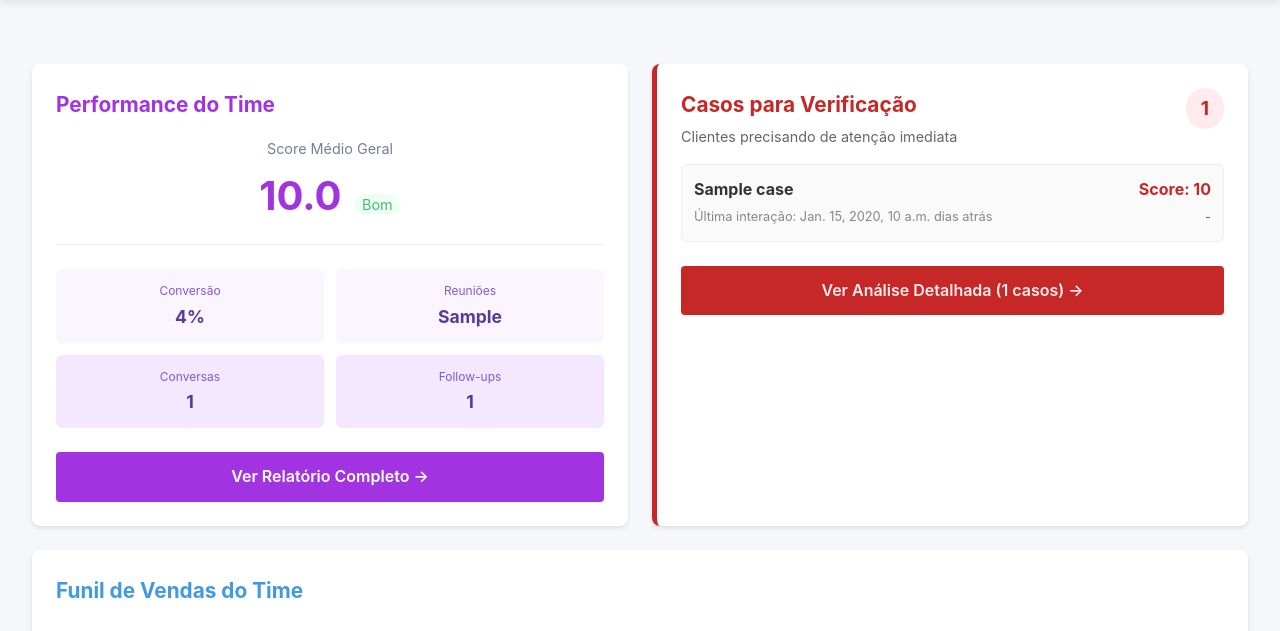
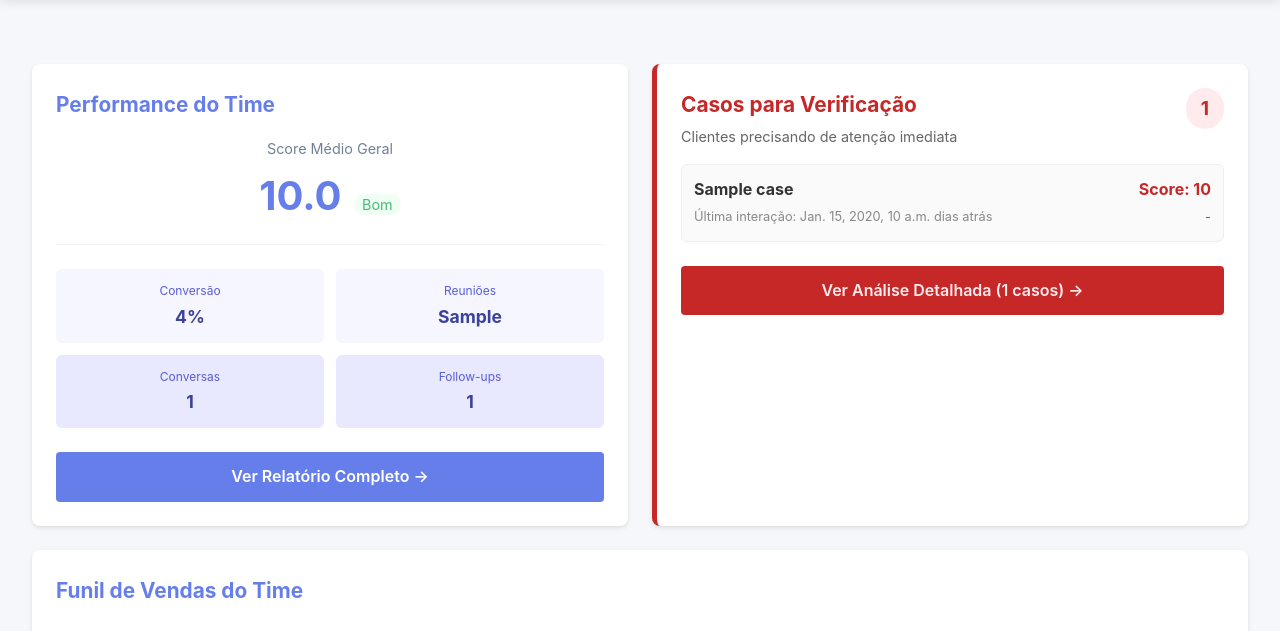
Before and after one commit to Alma-Intel/Cosmos, a Django app: template templates/conversations/workspace_supervisor.html in a window 1280 px wide. Shown: the part 94-725 px from the top of the page. Run offline with Django 4.2, Linux system fonts and the light colour scheme; the template is opened without the code that fills it: most values are stand-ins (such as "Sample title", 1, 10 or a date in 2020).

Commit message:
style: change titles color

```diff
--- a/templates/conversations/workspace_supervisor.html
+++ b/templates/conversations/workspace_supervisor.html
@@ -4,7 +4,7 @@
 <script src="https://cdn.jsdelivr.net/npm/chart.js"></script>
 
 <div style="display: flex; justify-content: space-between; align-items: center; margin-bottom: 2rem;">
-{% if can_switch_view %}
+    {% if can_switch_view %}
         {% if current_view == 'agent' %}
             <a href="?mode=supervisor" style="padding: 10px 20px; background: white; border: 1px solid #cbd5e0; color: #2d3748; border-radius: 6px; text-decoration: none; font-weight: bold; display: flex; align-items: center; gap: 8px;">
                 <span>📊</span> Ir para Visão Supervisor
@@ -20,7 +20,7 @@
 <div style="display: grid; grid-template-columns: repeat(auto-fit, minmax(400px, 1fr)); gap: 1.5rem;">
 
         <div style="background: white; border-radius: 8px; padding: 1.5rem; box-shadow: 0 2px 4px rgba(0,0,0,0.1); display: flex; flex-direction: column;">
-            <h2 style="font-size: 1.3rem; margin-bottom: 1rem; color: #a133e0; display: flex; align-items: center; gap: 8px;">
+            <h2 style="font-size: 1.3rem; margin-bottom: 1rem; color: #667eea; display: flex; align-items: center; gap: 8px;">
                 Performance do Time
             </h2>
 
@@ -28,38 +28,38 @@
                 <div style="flex: 1;">
                     <div style="text-align: center; margin-bottom: 1.5rem; padding-bottom: 1rem; border-bottom: 1px solid #f0f0f0;">
                         <span style="display: block; font-size: 0.9rem; color: #718096; margin-bottom: 0.25rem;">Score Médio Geral</span>
-                        <span style="font-size: 2.5rem; font-weight: 700; color: #a133e0;">{{ team_summary.avg_performance|floatformat:1 }}</span>
+                        <span style="font-size: 2.5rem; font-weight: 700; color: #667eea;">{{ team_summary.avg_performance|floatformat:1 }}</span>
                         <span style="font-size: 0.9rem; color: #48bb78; background: #f0fff4; padding: 2px 8px; border-radius: 12px; margin-left: 8px;">Bom</span>
                     </div>
 
                     <div style="display: grid; grid-template-columns: 1fr 1fr; gap: 0.75rem; margin-bottom: 1.5rem;">
 
-                        <div style="background: #faf5ff; padding: 0.75rem; border-radius: 6px; text-align: center;">
-                            <span style="display: block; font-size: 0.75rem; color: #805ad5; margin-bottom: 2px;">Conversão</span>
-                            <strong style="font-size: 1.1rem; color: #553c9a;">{{ team_summary.conversion_rate }}%</strong>
+                        <div style="background: #f5f6ff; padding: 0.75rem; border-radius: 6px; text-align: center;">
+                            <span style="display: block; font-size: 0.75rem; color: #5a5cd5; margin-bottom: 2px;">Conversão</span>
+                            <strong style="font-size: 1.1rem; color: #3c429a;">{{ team_summary.conversion_rate }}%</strong>
                         </div>
 
-                        <div style="background: #faf5ff; padding: 0.75rem; border-radius: 6px; text-align: center;">
-                            <span style="display: block; font-size: 0.75rem; color: #805ad5; margin-bottom: 2px;">Reuniões</span>
-                            <strong style="font-size: 1.1rem; color: #553c9a;">{{ team_summary.meetings_scheduled }}</strong>
+                        <div style="background: #f5f6ff; padding: 0.75rem; border-radius: 6px; text-align: center;">
+                            <span style="display: block; font-size: 0.75rem; color: #5a5cd5; margin-bottom: 2px;">Reuniões</span>
+                            <strong style="font-size: 1.1rem; color: #3c429a;">{{ team_summary.meetings_scheduled }}</strong>
                         </div>
 
-                        <div style="background: #f3e8ff; padding: 0.75rem; border-radius: 6px; text-align: center;">
-                            <span style="display: block; font-size: 0.75rem; color: #805ad5; margin-bottom: 2px;">Conversas</span>
-                            <strong style="font-size: 1.1rem; color: #553c9a;">{{ team_summary.total_conversations }}</strong>
+                        <div style="background: #e8e8ff; padding: 0.75rem; border-radius: 6px; text-align: center;">
+                            <span style="display: block; font-size: 0.75rem; color: #5a5cd5; margin-bottom: 2px;">Conversas</span>
+                            <strong style="font-size: 1.1rem; color: #3c429a;">{{ team_summary.total_conversations }}</strong>
                         </div>
 
-                        <div style="background: #f3e8ff; padding: 0.75rem; border-radius: 6px; text-align: center;">
-                            <span style="display: block; font-size: 0.75rem; color: #805ad5; margin-bottom: 2px;">Follow-ups</span>
-                            <strong style="font-size: 1.1rem; color: #553c9a;">{{ team_summary.total_follow_ups }}</strong>
+                        <div style="background: #e8e8ff; padding: 0.75rem; border-radius: 6px; text-align: center;">
+                            <span style="display: block; font-size: 0.75rem; color: #5a5cd5; margin-bottom: 2px;">Follow-ups</span>
+                            <strong style="font-size: 1.1rem; color: #3c429a;">{{ team_summary.total_follow_ups }}</strong>
                         </div>
 
                     </div>
                 </div>
 
-                <a href="{% url 'team_performance_detail' %}" style="display: block; text-align: center; padding: 0.75rem; background: #a133e0; color: white; text-decoration: none; border-radius: 4px; font-weight: 600; transition: background 0.2s; margin-top: auto;"
-                onmouseover="this.style.background='#8b21c9'"
-                onmouseout="this.style.background='#a133e0'">
+                <a href="{% url 'team_performance_detail' %}" style="display: block; text-align: center; padding: 0.75rem; background: #667eea; color: white; text-decoration: none; border-radius: 4px; font-weight: 600; transition: background 0.2s; margin-top: auto;"
+                onmouseover="this.style.background='#485db9'"
+                onmouseout="this.style.background='#667eea'">
                     Ver Relatório Completo &rarr;
                 </a>
             {% else %}
@@ -109,7 +109,7 @@
     </div>
 
         <div style="background: white; border-radius: 8px; padding: 1.5rem; box-shadow: 0 2px 4px rgba(0,0,0,0.1); grid-column: span 2;">
-            <h2 style="font-size: 1.3rem; margin-bottom: 1.5rem; color: #4299e1;">
+            <h2 style="font-size: 1.3rem; margin-bottom: 1.5rem; color: #667eea;">
                 Funil de Vendas do Time
             </h2>
             <div style="height: 300px; width: 100%;">
@@ -134,7 +134,7 @@
             datasets: [{
                 label: 'Conversões',
                 data: {{ funnel_data.data|safe }},
-                backgroundColor: '#4299e1',
+                backgroundColor: '#667eea',
                 borderRadius: 4,
             }]
         },
```
